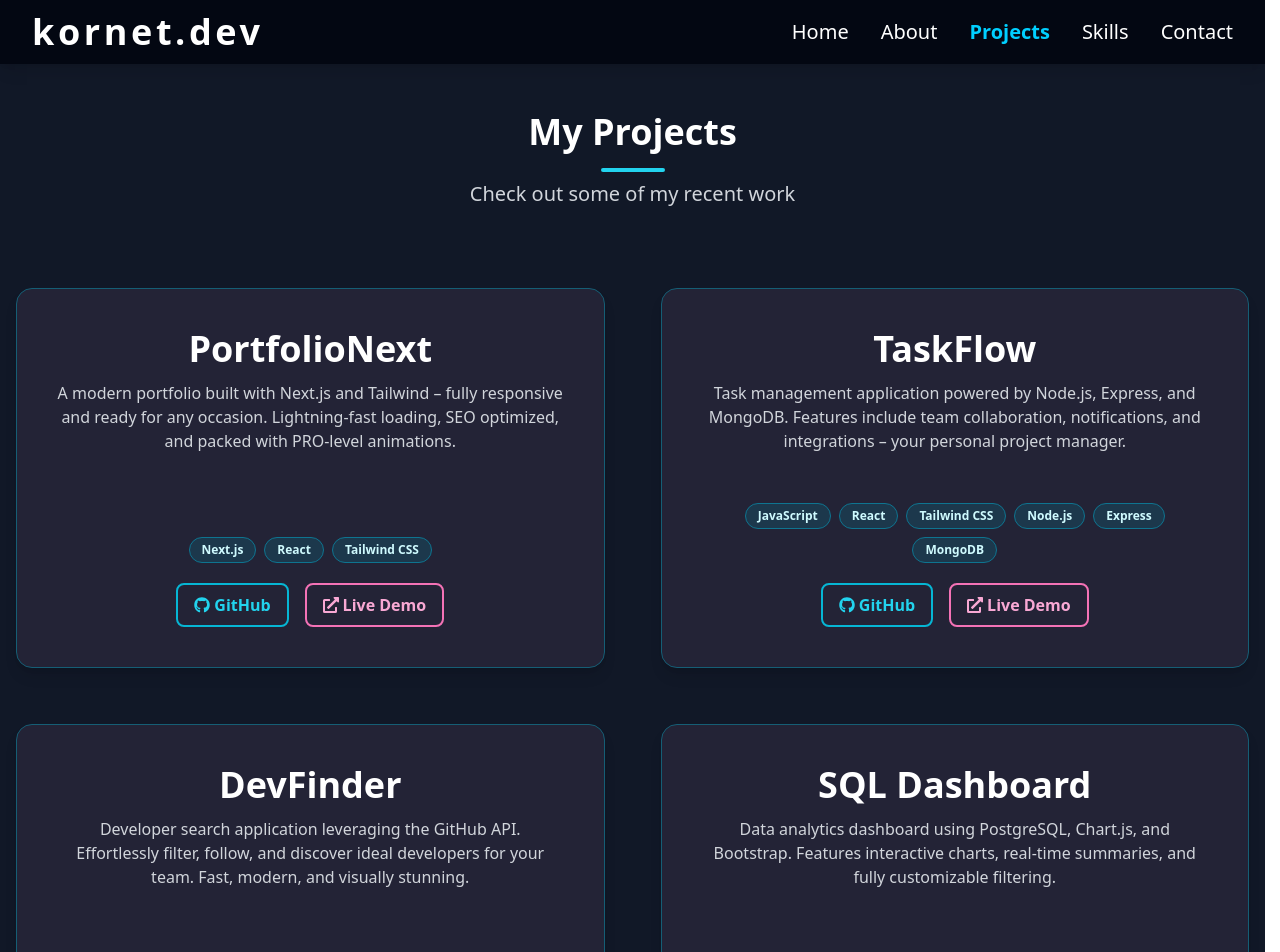
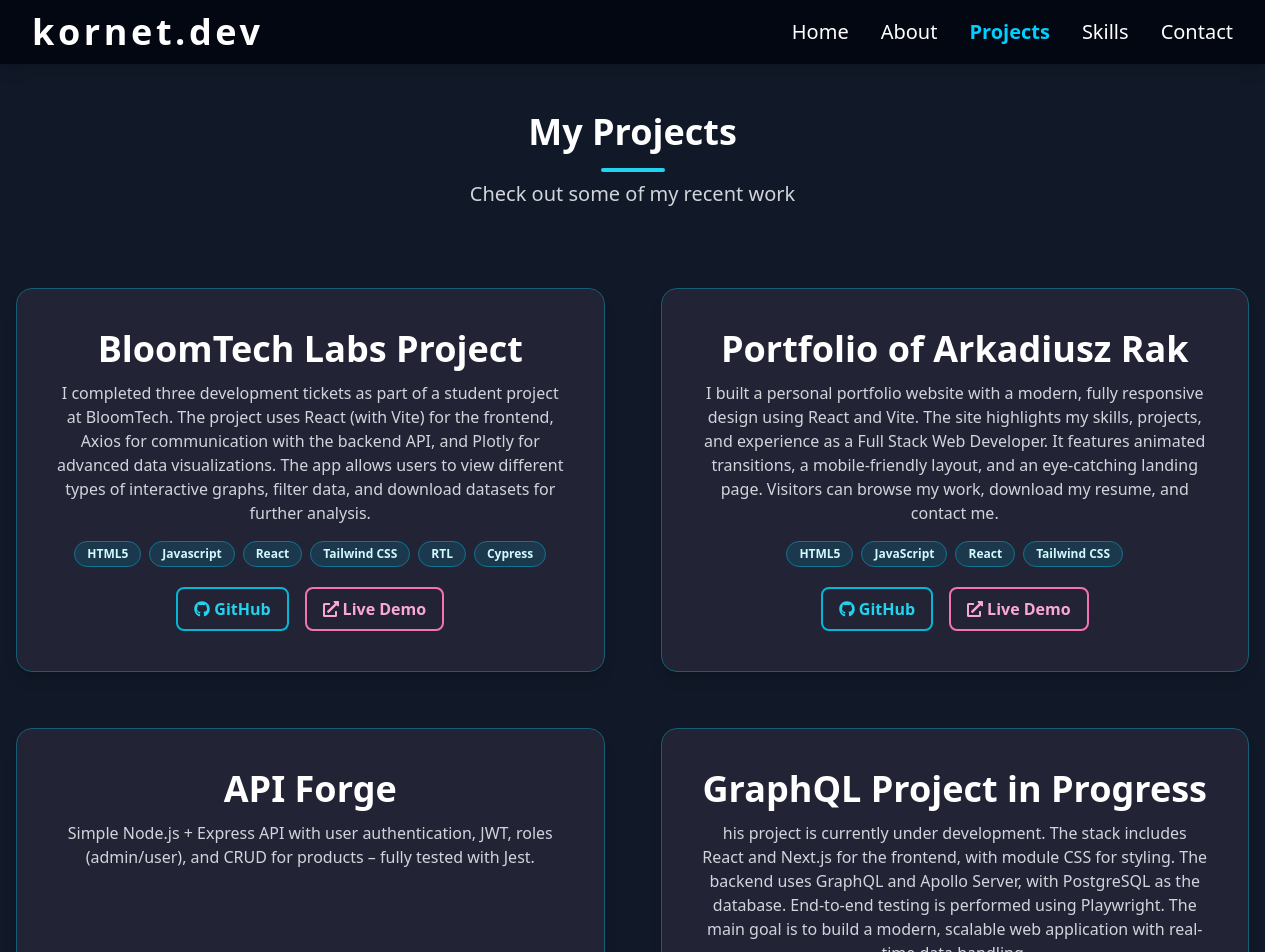
Before and after one commit to Kornetas/portfolio, a React (Vite) app: page /projects in a window 1280 px wide. Shown: the top 952 px of the page. Built offline with nearby package versions, Linux system fonts and the light colour scheme.

Commit message:
Refactor code and apply minor fixes

```diff
--- a/src/pages/Contact.jsx
+++ b/src/pages/Contact.jsx
@@ -45,7 +45,7 @@ function Contact() {
       >
         {/* LinkedIn */}
         <a
-          href="https://www.linkedin.com/in/arek-dev"
+          href="https://www.linkedin.com/in/arkadiusz-rak-807272306"
           target="_blank"
           rel="noopener noreferrer"
           className="flex items-center gap-2 px-8 py-4 rounded-full border-2 border-white text-white font-bold text-lg transition hover:border-cyan-400 hover:text-cyan-400 focus:outline-none"
@@ -55,7 +55,7 @@ function Contact() {
         </a>
         {/* GitHub */}
         <a
-          href="https://github.com/arekdev"
+          href="https://github.com/Kornetas"
           target="_blank"
           rel="noopener noreferrer"
           className="flex items-center gap-2 px-8 py-4 rounded-full border-2 border-white text-white font-bold text-lg transition hover:border-cyan-400 hover:text-cyan-400 focus:outline-none"
@@ -65,7 +65,7 @@ function Contact() {
         </a>
         {/* E-mail */}
         <a
-          href="mailto:contact@arek.dev"
+          href="mailto:arek93r@gmail.com"
           className="flex items-center gap-2 px-8 py-4 rounded-full border-2 border-white text-white font-bold text-lg transition hover:border-cyan-400 hover:text-cyan-400 focus:outline-none"
         >
           <MdEmail className="text-white text-2xl transition" />
--- a/src/pages/Projects.jsx
+++ b/src/pages/Projects.jsx
@@ -5,43 +5,43 @@ import ProjectCard from "../components/ProjectCard";
 // List of all featured projects to display
 const projects = [
   {
-    name: "PortfolioNext",
+    name: "BloomTech Labs Project",
     description:
-      "A modern portfolio built with Next.js and Tailwind – fully responsive and ready for any occasion. Lightning-fast loading, SEO optimized, and packed with PRO-level animations.",
-    github: "https://github.com/arekdev/portfolio-next",
-    website: "https://portfolionext.vercel.app",
-    techs: ["Next.js", "React", "Tailwind CSS"],
+      "I completed three development tickets as part of a student project at BloomTech. The project uses React (with Vite) for the frontend, Axios for communication with the backend API, and Plotly for advanced data visualizations. The app allows users to view different types of interactive graphs, filter data, and download datasets for further analysis.",
+    github: "https://github.com/Kornetas/asylum-hrf-fe-starter",
+    website: "https://asylum-fe.netlify.app",
+    techs: ["HTML5", "Javascript", "React", "Tailwind CSS", "RTL", "Cypress"],
   },
   {
-    name: "TaskFlow",
+    name: "Portfolio of Arkadiusz Rak",
     description:
-      "Task management application powered by Node.js, Express, and MongoDB. Features include team collaboration, notifications, and integrations – your personal project manager.",
-    github: "https://github.com/arekdev/taskflow",
-    website: "https://taskflow.vercel.app",
-    techs: [
-      "JavaScript",
-      "React",
-      "Tailwind CSS",
-      "Node.js",
-      "Express",
-      "MongoDB",
-    ],
+      "I built a personal portfolio website with a modern, fully responsive design using React and Vite. The site highlights my skills, projects, and experience as a Full Stack Web Developer. It features animated transitions, a mobile-friendly layout, and an eye-catching landing page. Visitors can browse my work, download my resume, and contact me.",
+    github: "https://github.com/Kornetas/portfolio",
+    website: "https://kornet.dev",
+    techs: ["HTML5", "JavaScript", "React", "Tailwind CSS"],
   },
   {
-    name: "DevFinder",
+    name: "API Forge",
     description:
-      "Developer search application leveraging the GitHub API. Effortlessly filter, follow, and discover ideal developers for your team. Fast, modern, and visually stunning.",
-    github: "https://github.com/arekdev/devfinder",
-    website: "https://devfinder.vercel.app",
-    techs: ["React", "Axios", "RESTful API"],
+      "Simple Node.js + Express API with user authentication, JWT, roles (admin/user), and CRUD for products – fully tested with Jest.",
+    github: "https://github.com/Kornetas/api-forge",
+    website: "https://github.com/Kornetas/api-forge",
+    techs: ["Node.js", "Express", "MongoDB", "Jest", "Supertest"],
   },
   {
-    name: "SQL Dashboard",
+    name: "GraphQL Project in Progress",
     description:
-      "Data analytics dashboard using PostgreSQL, Chart.js, and Bootstrap. Features interactive charts, real-time summaries, and fully customizable filtering.",
-    github: "https://github.com/arekdev/sql-dashboard",
-    website: "https://sqldashboard.vercel.app",
-    techs: ["PostgreSQL", "Chart.js", "Bootstrap"],
+      "his project is currently under development. The stack includes React and Next.js for the frontend, with module CSS for styling. The backend uses GraphQL and Apollo Server, with PostgreSQL as the database. End-to-end testing is performed using Playwright. The main goal is to build a modern, scalable web application with real-time data handling.",
+    github: "https://github.com/Kornetas",
+    website: "https://github.com/Kornetas",
+    techs: [
+      "Javascript",
+      "React",
+      "Next.js",
+      "GraphQL",
+      "PostgreSQL",
+      "Playwright",
+    ],
   },
 ];
 
@@ -110,7 +110,7 @@ export default function Projects() {
       {showProjects && (
         <StaggeredList from="bottom" stagger={0.9} duration={0.5}>
           <a
-            href="https://github.com/arekdev"
+            href="https://github.com/Kornetas"
             target="_blank"
             rel="noopener noreferrer"
             className="mt-10 px-8 py-4 bg-transparent border-2 border-cyan-400 rounded-xl text-cyan-400 font-bold text-lg hover:bg-cyan-400 hover:text-[#181828] transition shadow-lg mx-auto block"
--- a/src/pages/Skills.jsx
+++ b/src/pages/Skills.jsx
@@ -18,9 +18,7 @@ import {
   SiTailwindcss,
   SiPyup,
   SiNextdotjs,
-  SiRemix,
   SiVite,
-  SiExpo,
   SiExpress,
   SiGraphql,
   SiPostgresql,
@@ -29,7 +27,6 @@ import {
   SiKnexdotjs,
   SiFirebase,
   SiJest,
-  SiMocha,
   SiCypress,
   SiPuppeteer,
   SiPostman,
@@ -42,6 +39,8 @@ import {
   SiRender,
   SiNetlify,
   SiVercel,
+  SiFigma,
+  SiWordpress,
 } from "react-icons/si";
 
 // Main skills list with icons
@@ -51,7 +50,6 @@ const skills = [
   { name: "JavaScript", icon: <FaJsSquare className="text-yellow-400" /> },
   { name: "SQL", icon: <FaDatabase className="text-indigo-500" /> },
   { name: "React", icon: <FaReact className="text-cyan-400" /> },
-  { name: "React Native", icon: <FaReact className="text-cyan-400" /> },
   { name: "Redux", icon: <SiRedux className="text-purple-500" /> },
   { name: "Axios", icon: <SiAxios className="text-sky-500" /> },
   { name: "Tailwind CSS", icon: <SiTailwindcss className="text-cyan-400" /> },
@@ -60,9 +58,7 @@ const skills = [
     name: "Next.js",
     icon: <SiNextdotjs className="text-black dark:text-white" />,
   },
-  { name: "Remix", icon: <SiRemix className="text-black dark:text-white" /> },
   { name: "Vite", icon: <SiVite className="text-yellow-400" /> },
-  { name: "Expo", icon: <SiExpo className="text-black dark:text-white" /> },
   { name: "Node.js", icon: <FaNodeJs className="text-green-600" /> },
   {
     name: "Express",
@@ -70,6 +66,7 @@ const skills = [
   },
   { name: "GraphQL", icon: <SiGraphql className="text-pink-500" /> },
   { name: "RESTful API", icon: <FaDatabase className="text-blue-300" /> },
+  { name: "WordPress", icon: <SiWordpress className="text-blue-500" /> },
   { name: "Bootstrap", icon: <FaBootstrap className="text-purple-600" /> },
   { name: "PostgreSQL", icon: <SiPostgresql className="text-blue-700" /> },
   { name: "MongoDB", icon: <SiMongodb className="text-green-600" /> },
@@ -77,7 +74,6 @@ const skills = [
   { name: "Knex.js", icon: <SiKnexdotjs className="text-orange-400" /> },
   { name: "Firebase", icon: <SiFirebase className="text-yellow-500" /> },
   { name: "Jest", icon: <SiJest className="text-red-500" /> },
-  { name: "Mocha", icon: <SiMocha className="text-brown-700" /> },
   { name: "Cypress", icon: <SiCypress className="text-green-400" /> },
   { name: "Puppeteer", icon: <SiPuppeteer className="text-yellow-500" /> },
   { name: "Postman", icon: <SiPostman className="text-orange-500" /> },
@@ -90,6 +86,7 @@ const skills = [
     name: "GitHub",
     icon: <FaGithub className="text-gray-900 dark:text-white" />,
   },
+  { name: "Figma", icon: <SiFigma className="text-pink-500" /> },
   { name: "Heroku", icon: <SiHeroku className="text-purple-800" /> },
   {
     name: "Railway",
```
Also changed, not shown: 1 other file (tests, documents, lock files or other folders).
